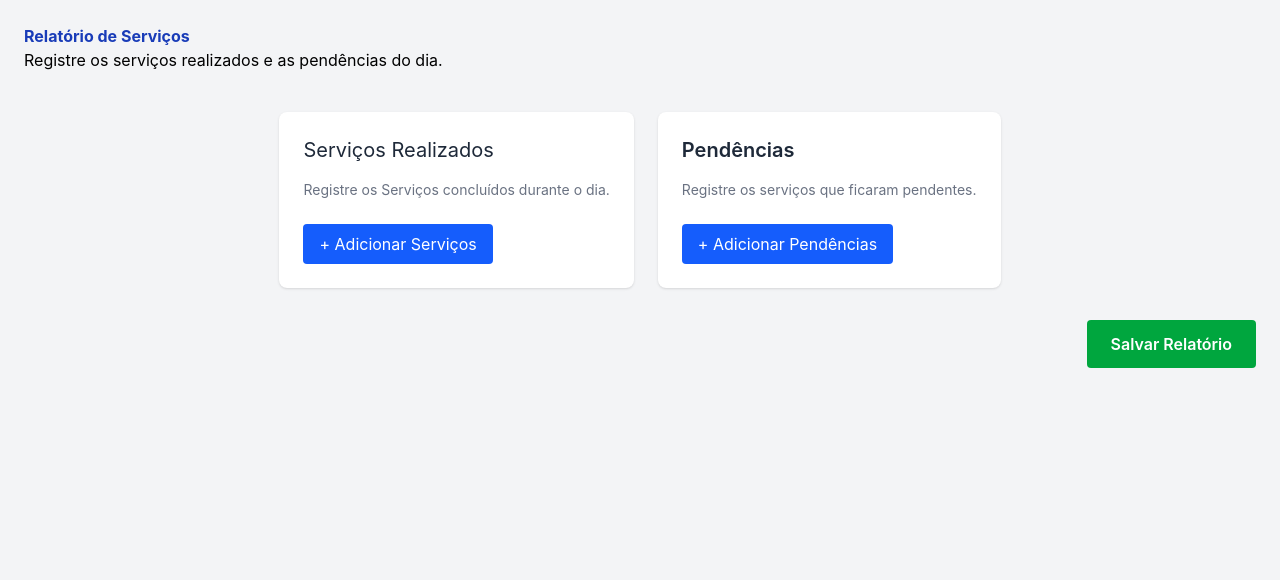
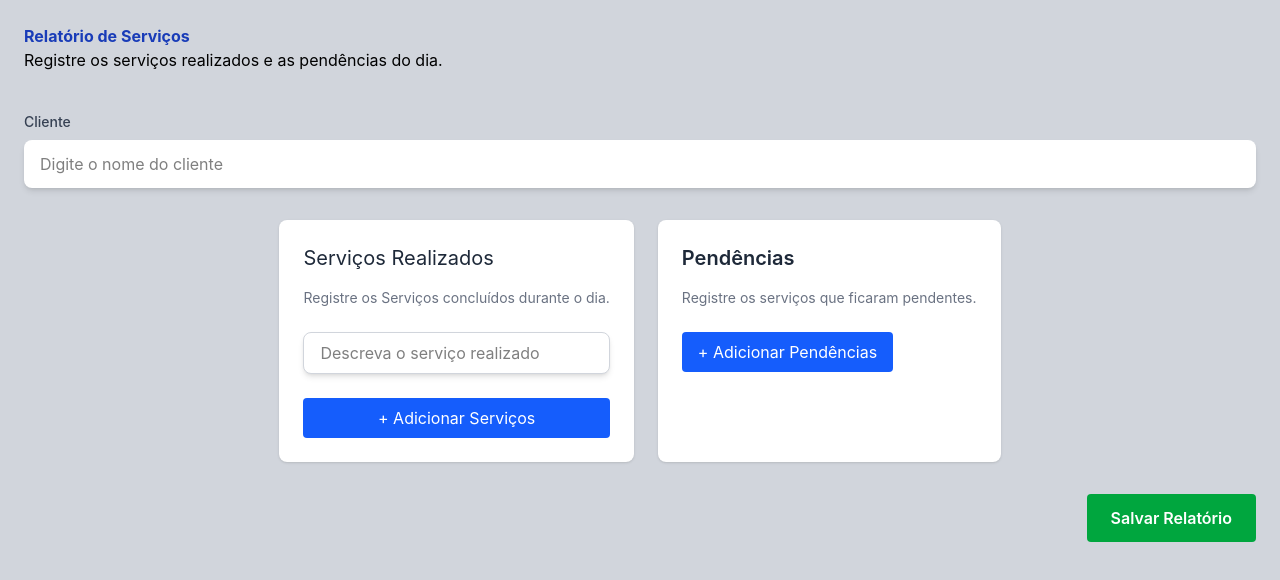
Before and after one commit to Erikli999/Relatorio-Servicos, a React app in the folder frontend/: page / in a window 1280 px wide. Shown: the top 580 px of the page. Built offline with nearby package versions, Linux system fonts and the light colour scheme; the HTML template or start-up script is replaced by a standard one.

Commit message:
feat: adicona o campo cliente e entrada de servicos

```diff
--- a/frontend/src/App.jsx
+++ b/frontend/src/App.jsx
@@ -1,7 +1,11 @@
+import { useState } from "react"
 
 function App() {
+  const[cliente, steCliente] = useState("");
+  const[servicos, setServicos] = useState([]);
+  const[novoServico, setNovoServico] = useState("");
   return(
-    <div className="min-h-screen bg-gray-100 p-6">
+    <div className="min-h-screen bg-gray-300 p-6">
       <div className="max-auto max-w-5x1">
 
         <header className="mb-10">
@@ -12,6 +16,18 @@ function App() {
             Registre os serviços realizados e as pendências do dia.
           </p>
         </header>
+        <div className="mb-8">
+          <label className="mb-2 block text-sm font-medium text-gray-700">
+            Cliente
+          </label>
+          <input
+            type="text"
+            value={cliente}
+            onChange={(e) => setCliente(e.target.value)}
+            placeholder="Digite o nome do cliente"
+            className="w-full rounded-lg broder broder-gray-300 bg-white px-4 py-3 shadow-md outline-none focus:border-blue-500"
+          />
+        </div>
         <div className="flex justify-center gap-6">
           <section className="mb-8 rounded-lg bg-white p-6 shadow">
             <h2 className="mb-4 text-xl font-semibloud text-gray-800">
@@ -22,9 +38,17 @@ function App() {
               Registre os Serviços concluídos durante o dia.
             </p>
 
-            <button className="rounded bg-blue-600 px-4 py-2 text-white hover:bg-green-700">
-              + Adicionar Serviços
-            </button>
+            <div className="flex flex-col gap-3">
+              <input type="text"
+                value={novoServico}
+                onChange={(e) => setNovoServico(e.target.value)}
+                placeholder="Descreva o serviço realizado"
+                className="mb-3 w-full-md rounded-lg border border-gray-300 bg-white px-4 py-2 shadow-md outline-none focus:border-blue-500"
+              />
+              <button className="rounded bg-blue-600 px-4 py-2 text-white hover:bg-green-700">
+                + Adicionar Serviços
+              </button>
+            </div>
           </section>
 
           <section className="mb-8 rounded-lg bg-white p-6 shadow">
```
